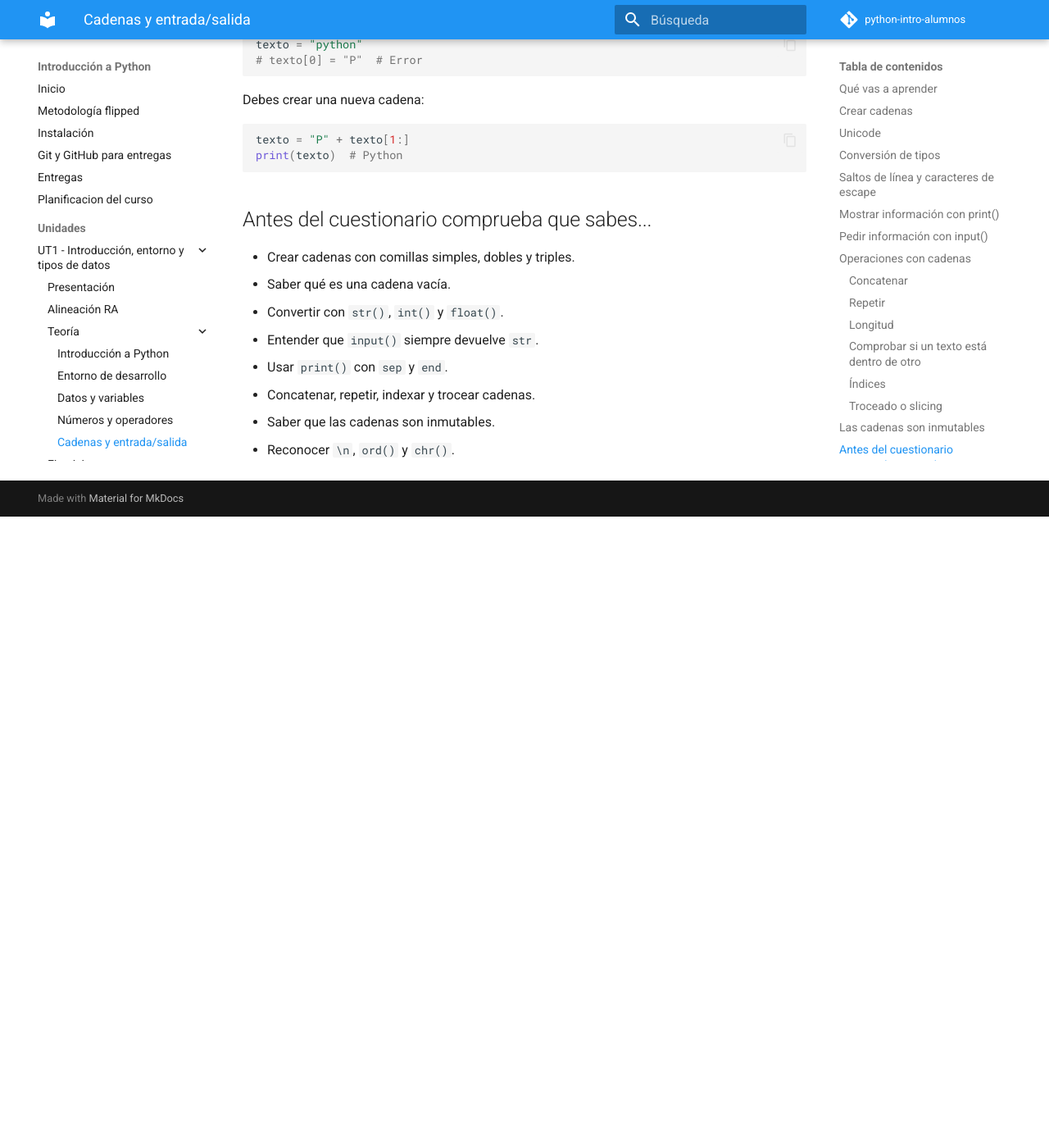
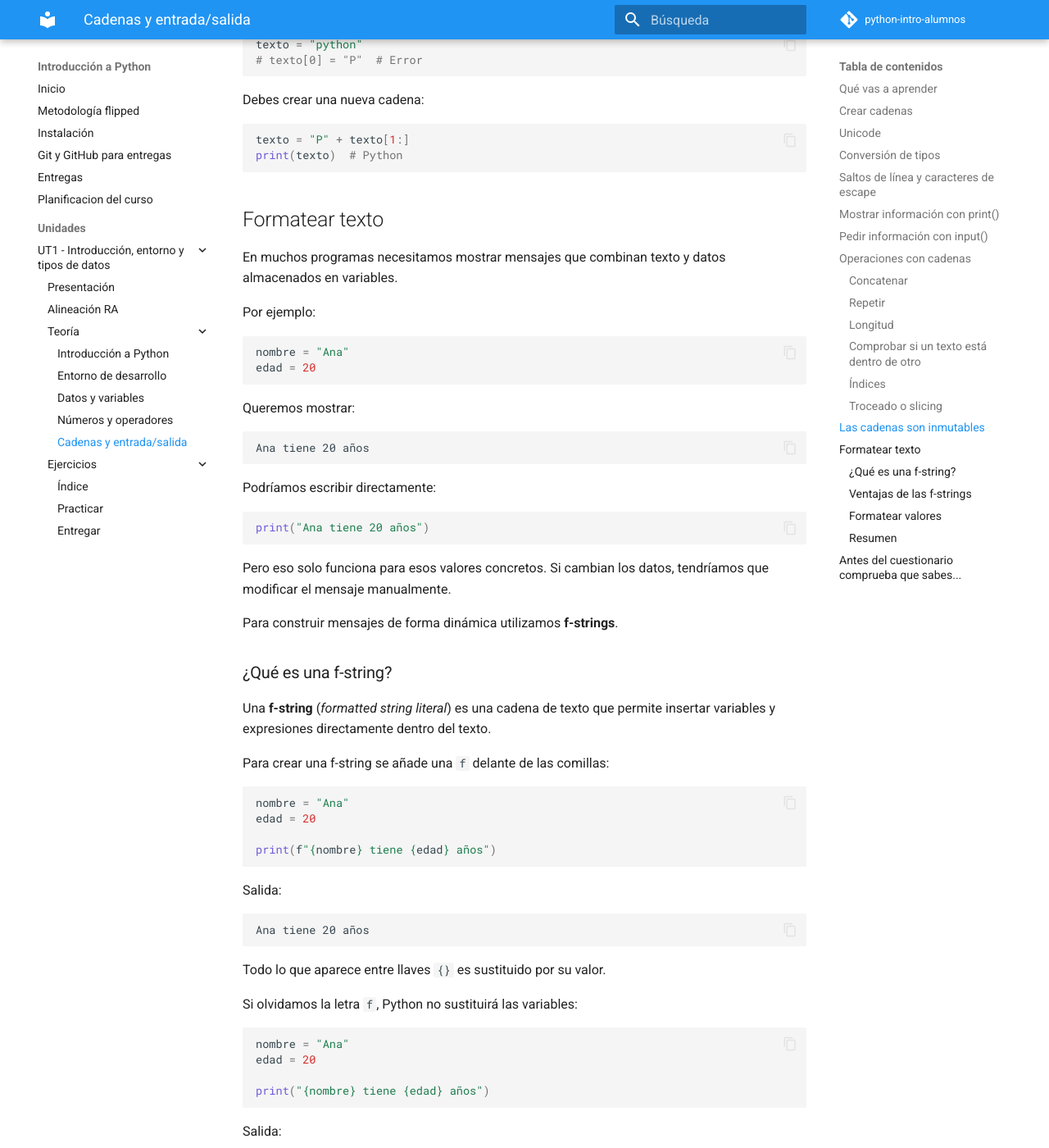
Before and after one commit to victoria-nr/python-intro-alumnos, an MkDocs documentation site: the page built from docs/unidades/u01-introduccion-python/teoria/05-cadenas-entrada-salida.md, in a window 1280 px wide and 1400 px high, scrolled down 4646 px. Shown: the whole window at 82% size. Built offline with MkDocs 1.6.1 and Material for MkDocs 9.7.7, drawn with Linux system fonts in a browser that asks for light colours; comment, search, counter and statistics services are not loaded; before the commit the page ends 5276 px from its top, so only the background shows below that; some of the changed text lies outside the part shown.

Commit message:
Añadir f-strings a UT1

````diff
--- a/docs/unidades/u01-introduccion-python/teoria/05-cadenas-entrada-salida.md
+++ b/docs/unidades/u01-introduccion-python/teoria/05-cadenas-entrada-salida.md
@@ -1,4 +1,4 @@
-# Cadenas de texto, entrada y salida
+# Cadenas de texto, entrada y salida, f-strings
 
 ## Qué vas a aprender
 
@@ -238,6 +238,151 @@ texto = "P" + texto[1:]
 print(texto)  # Python
 ```
 
+## Formatear texto
+
+En muchos programas necesitamos mostrar mensajes que combinan texto y datos almacenados en variables.
+
+Por ejemplo:
+
+```python
+nombre = "Ana"
+edad = 20
+```
+
+Queremos mostrar:
+
+```text
+Ana tiene 20 años
+```
+
+Podríamos escribir directamente:
+
+```python
+print("Ana tiene 20 años")
+```
+
+Pero eso solo funciona para esos valores concretos. Si cambian los datos, tendríamos que modificar el mensaje manualmente.
+
+Para construir mensajes de forma dinámica utilizamos **f-strings**.
+
+### ¿Qué es una f-string?
+
+Una **f-string** (*formatted string literal*) es una cadena de texto que permite insertar variables y expresiones directamente dentro del texto.
+
+Para crear una f-string se añade una `f` delante de las comillas:
+
+```python
+nombre = "Ana"
+edad = 20
+
+print(f"{nombre} tiene {edad} años")
+```
+
+Salida:
+
+```text
+Ana tiene 20 años
+```
+
+Todo lo que aparece entre llaves `{}` es sustituido por su valor.
+
+Si olvidamos la letra `f`, Python no sustituirá las variables:
+
+```python
+nombre = "Ana"
+edad = 20
+
+print("{nombre} tiene {edad} años")
+```
+
+Salida:
+
+```text
+{nombre} tiene {edad} años
+```
+
+Si queremos mostrar llaves como texto normal, debemos escribirlas dos veces:
+
+```python
+valor = 10
+
+print(f"El diccionario es {{'valor': {valor}}}")
+```
+
+Salida:
+
+```text
+El diccionario es {'valor': 10}
+```
+
+### Ventajas de las f-strings
+
+Son la forma recomendada de crear mensajes porque:
+
+* Son fáciles de leer.
+* Evitan concatenaciones con `+`.
+* Convierten automáticamente los valores a texto.
+* Permiten incluir cálculos y expresiones.
+
+Por ejemplo:
+
+```python
+a = 5
+b = 3
+
+print(f"La suma es {a + b}")
+```
+
+Salida:
+
+```text
+La suma es 8
+```
+
+### Formatear valores
+
+Las f-strings permiten controlar cómo se muestran algunos datos.
+
+Un caso muy habitual es limitar el número de decimales:
+
+```python
+precio = 19.995
+
+print(f"Precio final: {precio:.2f} €")
+```
+
+Salida:
+
+```text
+Precio final: 20.00 €
+```
+
+El formato `.2f` indica que queremos mostrar el número con **dos decimales**.
+
+Otro ejemplo:
+
+```python
+numero = 3.14159265
+
+print(f"{numero:.3f}")
+```
+
+Salida:
+
+```text
+3.142
+```
+
+### Resumen
+
+* Una f-string comienza con `f`.
+* Las expresiones se escriben entre llaves `{}`.
+* Permiten combinar texto y variables de forma sencilla.
+* También pueden incluir cálculos.
+* Facilitan el formateo de números, especialmente los decimales.
+
+
+
 ## Antes del cuestionario comprueba que sabes...
 
 - Crear cadenas con comillas simples, dobles y triples.
````
